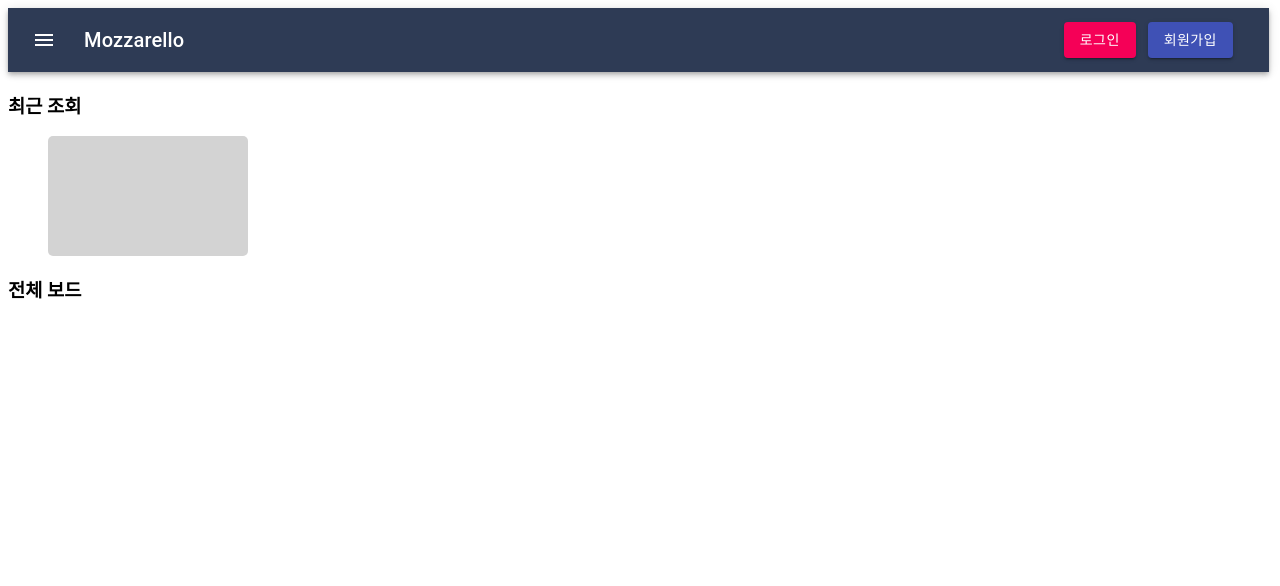
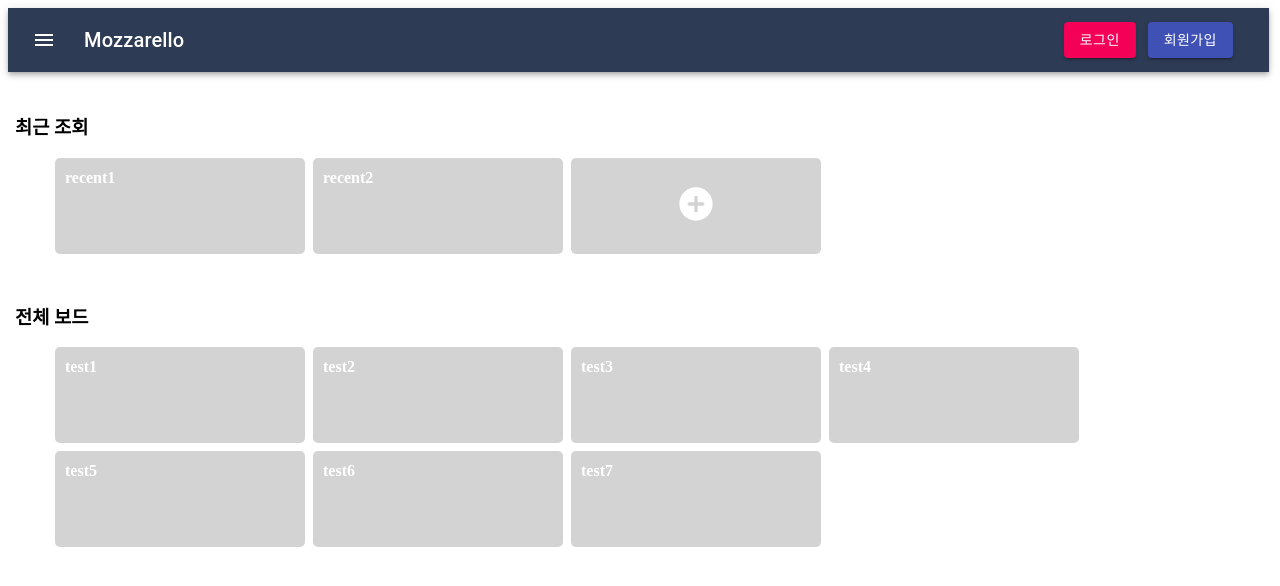
Before and after one commit to kimtj123/Mozzarella, a React (Create React App) app: page / in a window 1280 px wide. Shown: the top 586 px of the page. Built offline with nearby package versions, Linux system fonts and the light colour scheme.

Commit message:
Boards mouseover시 변경,  줄바꿈기능 추가

```diff
--- a/src/Boards.js
+++ b/src/Boards.js
@@ -1,41 +1,181 @@
 import React from 'react';
 import Header from './common/Header';
+import AddCircleRoundedIcon from '@material-ui/icons/AddCircleRounded';
 
-export default function Main(props) {
 
+export default class Boards extends React.Component {
+  constructor(props){
+    super(props)
+    this.state = {
+      hoverTarget : ''
+    }
+    this.targetList = this.targetList.bind(this);
+    this.stateChange  = this.stateChange.bind(this);
+    this.multipleElements = this.multipleElements.bind(this);
+    this.separateElement = this.separateElement.bind(this);
+  }
+
+targetList(event){
+  let targetName =  event.target.className
+  this.stateChange(targetName);
+
+}
+stateChange(targetName) {
+  this.setState = ({
+    hoverTarget : targetName
+  })
+}
+multipleElements(Boards) {
+  // 여기 참고 https://bit.ly/2Z6LhaP
+  let elements = [];
+  for(let i = 0; i < Boards.length; i++)
+  {
+    if(Boards[i] !== 'addBoard')
+    {
+      elements.push(
+        <li
+          className = {Boards[i]}
+          onMouseOver={(event) => {
+            console.log('list :: ', this.state)
+            this.setState({hoverTarget : event.target.className})
+          }
+          }
+          onMouseOut={(event) => { this.setState({hoverTarget : ""}) }}
+          style = {this.state.hoverTarget !== Boards[i] ? styles.liStyle : styles.hoverLiStyle}
+        >
+          <a style = {styles.aTag} href="/">
+            <p className = {Boards[i]} style = {styles.boardTitle}>
+              {Boards[i]}
+            </p>
+          </a>
+        </li>
+      )
+    }
+    else if(Boards[i] === 'addBoard')
+    {
+      elements.push(
+        <li
+            // 여기와 밑의 className이 동일한 이유는 Hover이벤트 적용때문.....
+          onMouseOver=
+          {
+            (event) => {
+              console.log('list :: ', this.state)
+              this.setState({hoverTarget : event.target.className})
+            }
+          }
+          onMouseOut={(event) => { this.setState({hoverTarget : ""}) }}
+          style = {this.state.hoverTarget !== Boards[i] ? styles.liStyle : styles.hoverLiStyle}
+        >
+          <div className = {Boards[i]} style = {styles.addBoardWrapper}>
+            <a style = {styles.aTag} href="/">
+              <AddCircleRoundedIcon style = {styles.addBoard}/>
+            </a>
+          </div>
+        </li>
+      )
+    }
+  }
+  return elements;
+}
+separateElement (Boards) {
+  var separateElements = [];
+  var multiElements = this.multipleElements(Boards);
+
+  for(var i = 0; i < multiElements.length; i+=4) {
+        var oneRow = [];
+        oneRow.push(multiElements.slice(i, i+4).map(title => {
+        return (
+          <div className ="item" > {title} </div>
+          )
+        }
+      ))
+
+  separateElements.push(oneRow.map(itm => {return <div style = {{display: "inline-flex"}}>{itm}</div>}))
+  }
+  return separateElements;
+ }
+
+render(){
+  let recentBoards = ['recent1','recent2','addBoard']
+  let allBoards = ['test1','test2','test3','test4','test5', 'test6', 'test7']
+  console.log(this.state)
   return (
       <div>
         <Header />
-      <div>
+        <div style = {styles.listsWrapper}>
           <div>
             <h3>최근 조회</h3>
           </div>
           <ul style = {styles.ulStyle}>
-            <li style = {styles.liStyle}>
-              <a href="/">
-                    <span>
-
-                    </span>
-                </a>
-            </li>
+            {
+                this.separateElement(recentBoards)
+            }
           </ul>
         </div>
-      <div>
+        <div style = {styles.listsWrapper}>
           <h3>전체 보드</h3>
+            <ul style = {styles.ulStyle}>
+            {
+                this.separateElement(allBoards)
+            }
+            </ul>
         </div>
     </div>
     );
   }
+}
 
 
 const styles = {
+  listsWrapper : {
+    margin: "40px auto",
+    maxWidth: "1250px"
+  },
   ulStyle : {
     listStyleType: "none",
   },
   liStyle : {
-    height: "120px",
-    width: "200px",
     borderRadius: "5px",
     background: "lightgray",
+    display : "table",
+    height: "12vh",
+    width: "20vw",
+    margin: "0 8px 8px 0",
+    maxWidth : "250px",
+    maxHeight : "150px",
+    minHeight : "90px"
+  },
+  hoverLiStyle : {
+    borderRadius: "5px",
+    background: "lightgray",
+    display : "table",
+    height : "12vh",
+    opacity : "0.7",
+    width: "20vw",
+    margin: "0 8px 8px 0",
+    maxWidth : "250px",
+    maxHeight : "150px",
+    minHeight : "90px"
+  },
+  addBoardWrapper : {
+    display : "table-cell",
+    textAlign : "center",
+    verticalAlign : "middle"
+  },
+  addBoard : {
+    color : "white",
+    fontSize: "40px",
+  },
+  aTag : {
+    textDecoration: "none",
+  },
+  boardTitle : {
+    overflow: "hidden",
+    textOverflow: "ellipsis",
+    fontSize: "16px",
+    fontWeight: "700",
+    color: "#fff",
+    lineHeight: "20px",
+    margin : "10px"
   }
 }
```
Also changed, not shown: src/common/HelperFunctions.js (added, +18 -0 lines). Lines whose indentation alone changed are shown as unchanged.
